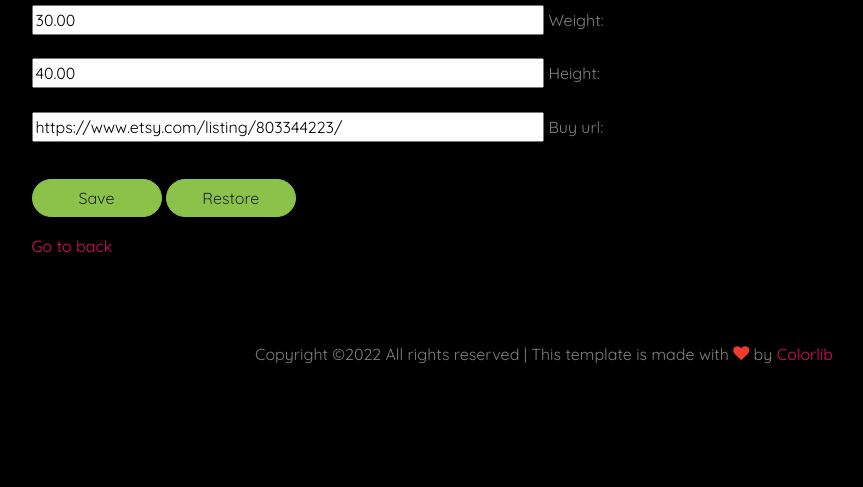
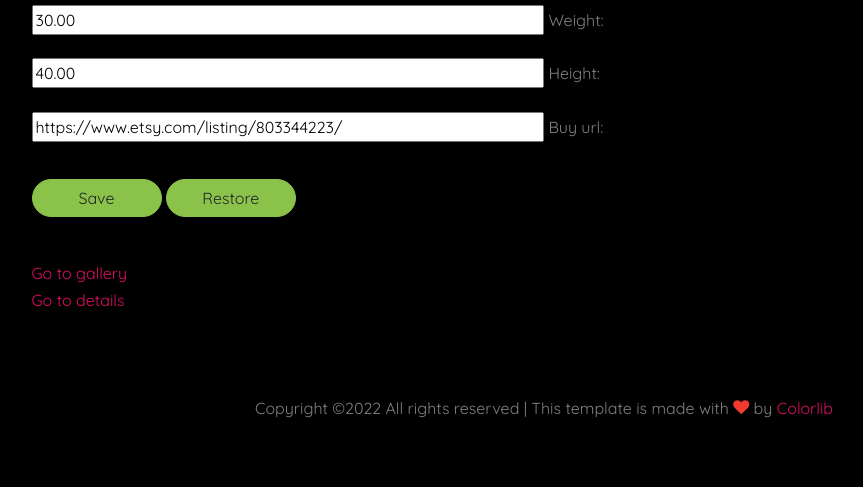
Before and after one commit to lisivka/leemark, a Django app: page /goods/edit/3 in a window 1280 px wide. Shown: the part 713-1200 px from the top of the page, without its empty margins (221-1084 px from the left). Before the commit the page ends 1077 px from the top, so only its background shows below. Run offline with Django 3.2, Linux system fonts and the light colour scheme; a user stored in the database is signed in; data comes from the database, SQL or seed files in the repository; both versions use the stored data as it was after the commit; parts of the project's set-up code (start-up, migrations or seed data) failed here and were passed over; some libraries are stand-ins or nearby versions; some web fonts are replaced.

Commit message:
update edit.html

```diff
--- a/goods/views.py
+++ b/goods/views.py
@@ -76,7 +76,7 @@ def edit(request, post_id):
             post.buy_url = form2.cleaned_data['buy_url']
             post.save()
             # update ?
-        return redirect('/goods')
+        return redirect('/goods/details/'+str(post.id))
 
 
 def delete(request, post_id):
--- a/mysite/settings.py
+++ b/mysite/settings.py
@@ -132,7 +132,7 @@ STATIC_URL = '/static/'
 STATICFILES_DIRS = [
     os.path.join(BASE_DIR, 'static')
 ]
-STATIC_ROOT = os.path.join(BASE_DIR, 'static')
+# STATIC_ROOT = os.path.join(BASE_DIR, 'static')
 
 MEDIA_URL = '/media/'
 MEDIA_ROOT = os.path.join(BASE_DIR, 'media')
--- a/templates/goods/edit.html
+++ b/templates/goods/edit.html
@@ -25,7 +25,8 @@
             <input id="b2" type="reset" value="Restore" class="btn btn-success">
         </p>
     </form>
-    <a href="/goods">Go to back</a>
+    <br><a href="/goods">Go to gallery</a>
+    <br><a href="/goods/details/{{ post.id }}">Go to details</a>
     <hr>
 </div>
 <style>
```
Also changed, not shown: db.sqlite3.
